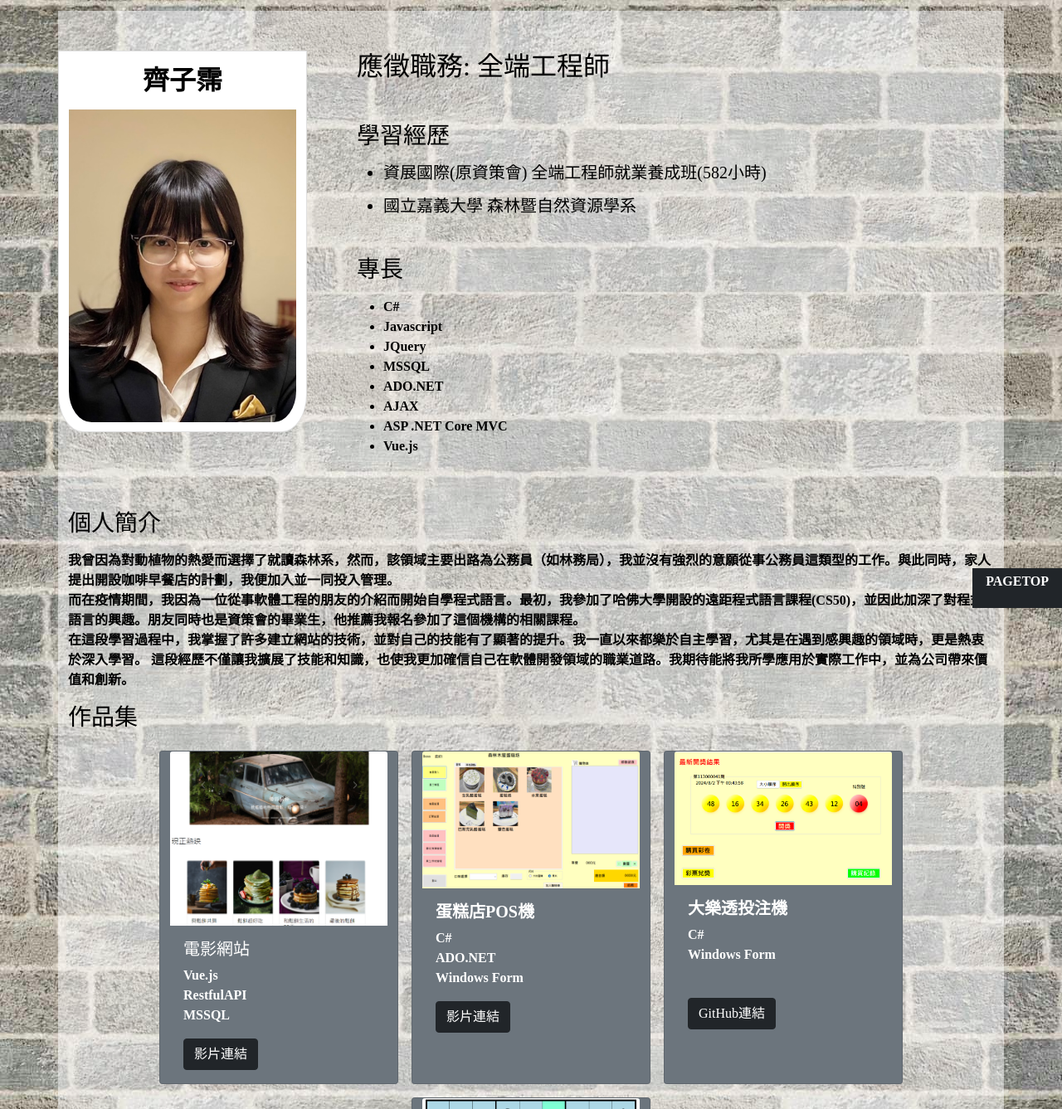
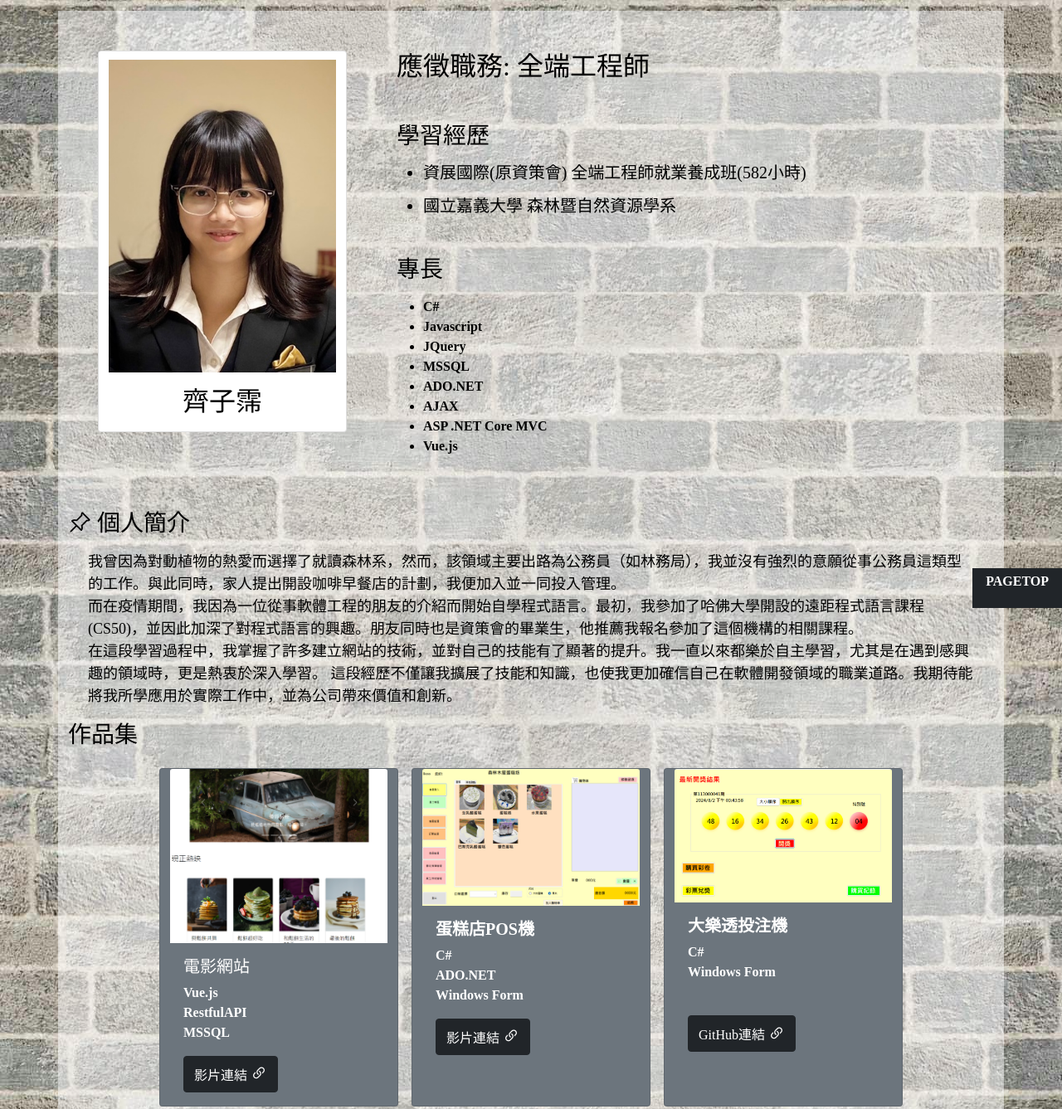
Before and after one commit to UmbrellaCHI/Resume, a plain HTML site: page Resume/index.html in a window 1280 px wide. Shown: the part 67-1404 px from the top of the page at 83% size. Drawn offline with nearby package versions, Linux system fonts and the light colour scheme; a web font is replaced by a local one.

Commit message:
Update index.html

```diff
--- a/Resume/index.html
+++ b/Resume/index.html
@@ -7,6 +7,7 @@
     <title>我的履歷-齊子霈</title>
     <link href="https://cdn.jsdelivr.net/npm/bootstrap@5.1.1/dist/css/bootstrap.min.css" rel="stylesheet"
         integrity="sha384-F3w7mX95PdgyTmZZMECAngseQB83DfGTowi0iMjiWaeVhAn4FJkqJByhZMI3AhiU" crossorigin="anonymous">
+    <link rel="stylesheet" href="https://cdn.jsdelivr.net/npm/bootstrap-icons@1.11.3/font/bootstrap-icons.min.css">
     <link rel="stylesheet" href="https://cdn.jsdelivr.net/npm/bootstrap-icons@1.11.3/font/bootstrap-icons.min.css">
     <style>
         @font-face {
@@ -18,20 +19,17 @@
             font-family: 'Iansui-Regular';
             background-image: url(images/background1.jpg);
             color: black;
-            font-weight: bold;
+            font-weight: 600;
         }
 
         #mycard {
             background-color: white;
             font-family: 'Iansui-Regular';
-            border-radius: 0 0 10% 10%;
             width: 300px;
             height: 460px;
         }
-
-        #myimg {
-            border-radius: 0 0 10% 10%;
-
+        #myimg{
+            margin-top: 10px;
         }
 
         .nav-link {
@@ -39,16 +37,22 @@
             font-weight: 100;
             font-size: 25px;
             background-color: black;
-            border-radius:10%;
+            border-radius: 10%;
             margin-right: 10px;
             margin-top: 10px;
         }
-        .nav-link:hover{
+
+        .nav-link:hover {
             color: lightgray;
         }
+
         .mytextarea {
             background-color: rgba(255, 255, 255, 0.5);
 
+        }
+        #aboutme{
+            font-weight: 300;
+            font-size: 18px;
         }
 
         @media (max-width: 576px) {
@@ -80,11 +84,12 @@
     </ul>
     <div class="container mytextarea mt-3">
         <div class="row d-flex justify-content-lg-start justify-content-center text-align">
-            <div id="mycard" class="card mt-5 co1-12 col-sm-6">
-                <h2 class="text-center my-3 fw-bold">齊子霈</h2>
+            <div id="mycard" class="card mt-5 ms-5 co1-12 col-sm-6">
                 <div id="cover">
-                    <img id="myimg" class="w-100" src="https://umbrellachi.github.io/Resume/Resume/images/IMG_8061.jpg" alt="">
+                    <img id="myimg" class="w-100" src="https://umbrellachi.github.io/Resume/Resume/images/IMG_8061.jpg"
+                    alt="">
                 </div>
+                <h2 class="text-center my-3">齊子霈</h2>
             </div>
             <div class="co1-12 col-sm-6 m-5">
                 <div class="">
@@ -117,8 +122,9 @@
                 </div>
             </div>
             <div id="about" class="">
-                <h3 class="mb-3">個人簡介</h3>
-                <p>我曾因為對動植物的熱愛而選擇了就讀森林系，然而，該領域主要出路為公務員（如林務局），我並沒有強烈的意願從事公務員這類型的工作。與此同時，家人提出開設咖啡早餐店的計劃，我便加入並一同投入管理。<br>
+                <h3 class="mb-3"><i class="bi bi-pin-angle fw-bold"></i> 個人簡介</h3>
+                <p id="aboutme" class="mx-4">
+                    我曾因為對動植物的熱愛而選擇了就讀森林系，然而，該領域主要出路為公務員（如林務局），我並沒有強烈的意願從事公務員這類型的工作。與此同時，家人提出開設咖啡早餐店的計劃，我便加入並一同投入管理。<br>
                     而在疫情期間，我因為一位從事軟體工程的朋友的介紹而開始自學程式語言。最初，我參加了哈佛大學開設的遠距程式語言課程(CS50)，並因此加深了對程式語言的興趣。朋友同時也是資策會的畢業生，他推薦我報名參加了這個機構的相關課程。<br>
                     在這段學習過程中，我掌握了許多建立網站的技術，並對自己的技能有了顯著的提升。我一直以來都樂於自主學習，尤其是在遇到感興趣的領域時，更是熱衷於深入學習。
                     這段經歷不僅讓我擴展了技能和知識，也使我更加確信自己在軟體開發領域的職業道路。我期待能將我所學應用於實際工作中，並為公司帶來價值和創新。<br>
@@ -138,7 +144,7 @@
                             </div>
                             <div class="">
                                 <a href="https://drive.google.com/file/d/1_7isBYDUByf763_i6H2EDfmhM5kNZHBa/view?usp=drive_link"
-                                    class="btn btn-dark">影片連結</a>
+                                    class="btn btn-dark">影片連結 <i class="bi bi-link-45deg fs-5 fw-bold"></i></a>
                             </div>
                         </div>
                     </div>
@@ -162,7 +168,7 @@
                                 <p>C#<br>ADO.NET<br> Windows Form</p>
                             </div>
                             <a href="https://drive.google.com/file/d/1Lg0aDn-5iQKceNJTRCK0aJfsKa2683Px/view?usp=drive_link"
-                                class="btn btn-dark">影片連結</a>
+                                class="btn btn-dark">影片連結 <i class="bi bi-link-45deg fs-5 fw-bold"></i></a>
                         </div>
                     </div>
                     <div class="card m-2 col-12 co1-sm-4 col-md-3 bg-secondary" style="width: 18rem;">
@@ -173,7 +179,7 @@
                             <div class="card-text">
                                 <p>C#<br>Windows Form</p><br>
                             </div>
-                            <a href="https://github.com/UmbrellaCHI/Lottery.git" class="btn btn-dark">GitHub連結</a>
+                            <a href="https://github.com/UmbrellaCHI/Lottery.git" class="btn btn-dark">GitHub連結 <i class="bi bi-link-45deg fs-5 fw-bold"></i></a>
                         </div>
                     </div>
                     <div class="card m-2 col-12 co1-sm-4 col-md-3 bg-secondary" style="width: 18rem;">
@@ -184,15 +190,15 @@
                             <div class="card-text">
                                 <p>Javascript <br>Bootstrap<br>HTML</p>
                             </div>
-                            <a href="https://umbrellachi.github.io/Sudoku/sudoku.html" class="btn btn-dark">GitHub連結</a>
+                            <a href="https://umbrellachi.github.io/Sudoku/sudoku.html" class="btn btn-dark">GitHub連結 <i class="bi bi-link-45deg fs-5 fw-bold"></i></a>
                         </div>
                     </div>
                 </div>
             </div>
             <div id="contact" class="mb-5">
                 <h3 class="mb-3">聯絡資訊</h3>
-                <p>Email: Umbrellamatcha@gmail.com</p>
-                <p>行動電話: 0934135272</p>
+                <p class="ms-4"><i class="bi bi-mailbox fs-4 fw-bold"></i> Email: Umbrellamatcha@gmail.com</p>
+                <p class="ms-4"><i class="bi bi-phone fs-4 fw-bold"></i> 行動電話: 0934135272</p>
             </div>
         </div>
     </div>
```
